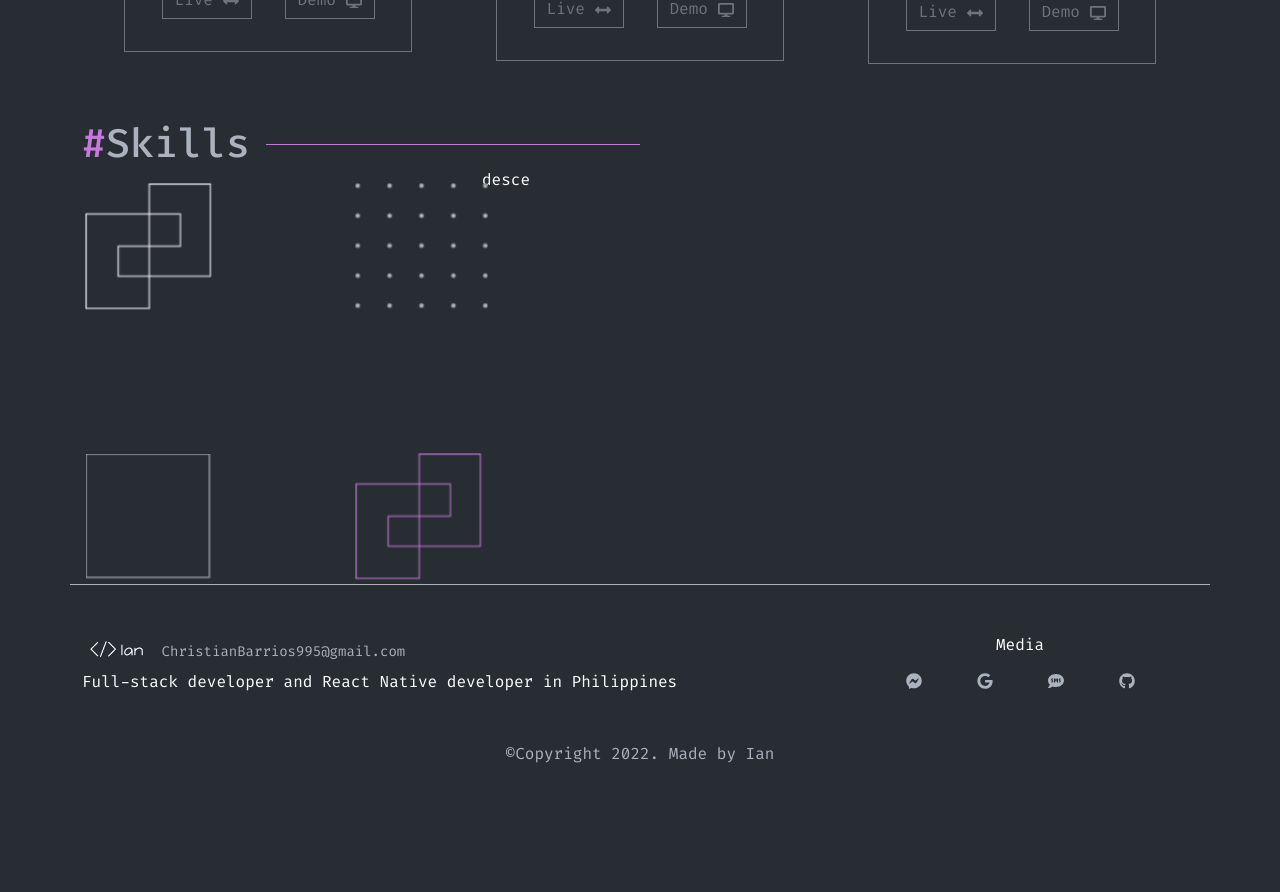
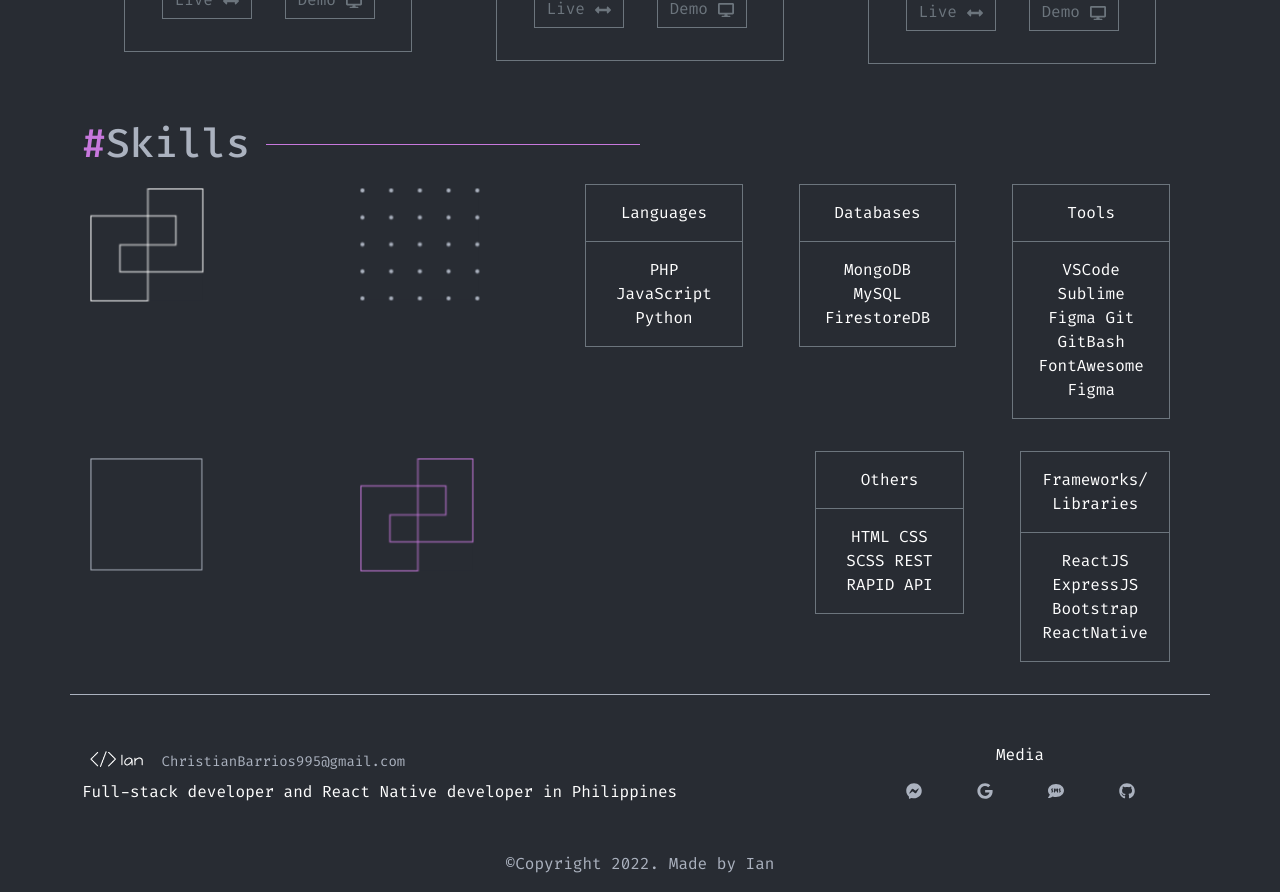
Before and after one commit to UtopicUnicorn995/Portfolio, a React (Create React App) app: page / in a window 1280 px wide. Shown: the part 1300-2192 px from the top of the page. Before the commit the page ends 2082 px from the top, so only its background shows below. Built offline with nearby package versions, Linux system fonts and the light colour scheme.

Commit message:
added skills

```diff
--- a/src/components/HomeSkills.jsx
+++ b/src/components/HomeSkills.jsx
@@ -1,11 +1,12 @@
 import Container from "react-bootstrap/Container";
 import Row from "react-bootstrap/Row";
 import Col from "react-bootstrap/Col";
+import Card from "react-bootstrap/Card";
 
 function HomeSkills() {
   return (
     <Container>
-      <Row>
+      <Row className="d-flex justify-content-between">
         <Col xs={12} className="mb-4 mb-lg-0">
           <div className="position-relative">
             <h1 className="secondary-color projects-h1 d-inline position-relative pe-3">
@@ -42,7 +43,67 @@ function HomeSkills() {
           </Row> */}
         </Col>
         <Col lg={7} xs={12}>
-          desce
+          <Container>
+            <Row className="d-flex justify-content-end">
+              <Col lg={4}>
+                <Card.Body className="text-center  m-3 border border-secondary">
+                  <Card.Header className="border-bottom border-secondary p-3">
+                    Languages
+                  </Card.Header>
+
+                  <Card.Text className="p-3">PHP JavaScript Python</Card.Text>
+                </Card.Body>
+              </Col>
+              <Col lg={4}>
+                <Card.Body className="text-center  m-3 border border-secondary">
+                  <Card.Header className="border-bottom border-secondary p-3">
+                    Databases
+                  </Card.Header>
+
+                  <Card.Text className="p-3">
+                    MongoDB MySQL FirestoreDB
+                  </Card.Text>
+                </Card.Body>
+              </Col>
+              <Col lg={4}>
+                <Card.Body className="text-center  m-3 border border-secondary">
+                  <Card.Header className="border-bottom border-secondary p-3">
+                    Tools
+                  </Card.Header>
+
+                  <Card.Text className="p-3">
+                    VSCode Sublime Figma Git GitBash FontAwesome Figma
+                  </Card.Text>
+                </Card.Body>
+              </Col>
+              <Row className="d-flex justify-content-end">
+                <Col lg={4}>
+                  <Card.Body className="text-center  m-3 border border-secondary">
+                    <Card.Header className="border-bottom border-secondary p-3">
+                      Others
+                    </Card.Header>
+
+                    <Card.Text className="p-3">
+                      HTML CSS SCSS REST RAPID API
+                    </Card.Text>
+                  </Card.Body>
+                </Col>
+                <Col lg={4}>
+                  <Card.Body className="text-center  m-3 border border-secondary">
+                    <Card.Header className="border-bottom border-secondary p-3">
+                      Frameworks/
+                      <br />
+                      Libraries
+                    </Card.Header>
+
+                    <Card.Text className="p-3">
+                      ReactJS ExpressJS Bootstrap ReactNative
+                    </Card.Text>
+                  </Card.Body>
+                </Col>
+              </Row>
+            </Row>
+          </Container>
         </Col>
       </Row>
     </Container>
--- a/src/index.css
+++ b/src/index.css
@@ -253,17 +253,20 @@ h5 {
 
 @keyframes box1Rotate {
   0% {
-    scale: 1.1;
+    scale: 0.99;
   }
   25% {
+    scale: 0.94;
     right: 0;
     top: 270px;
   }
   50% {
+    scale: 0.89;
     top: 270px;
     right: 135px;
   }
   75% {
+    scale: 0.84;
     top: 0;
     right: 135px;
   }
@@ -277,17 +280,20 @@ h5 {
 
 @keyframes box2Rotate {
   0% {
-    scale: 1.1;
+    scale: 0.99;
   }
   25% {
+    scale: 0.94;
     right: 270px;
     bottom: 0;
   }
   50% {
+    scale: 0.89;
     right: 270px;
     bottom: 135px;
   }
   75% {
+    scale: 0.84;
     right: 0;
     bottom: 135px;
   }
@@ -301,17 +307,20 @@ h5 {
 
 @keyframes box3Rotate {
   0% {
-    scale: 1.1;
+    scale: 0.99;
   }
   25% {
+    scale: 0.94;
     left: 0;
     bottom: 270px;
   }
   50% {
+    scale: 0.89;
     bottom: 270px;
     left: 135px;
   }
   75% {
+    scale: 0.84;
     left: 135px;
     bottom: 0;
   }
@@ -324,17 +333,20 @@ h5 {
 }
 @keyframes box4Rotate {
   0% {
-    scale: 1.1;
+    scale: 0.99;
   }
   25% {
+    scale: 0.94;
     top: 0px;
     left: 270px;
   }
   50% {
+    scale: 0.89;
     left: 270px;
     top: 135px;
   }
   75% {
+    scale: 0.84;
     left: 0px;
     top: 135px;
   }
```
